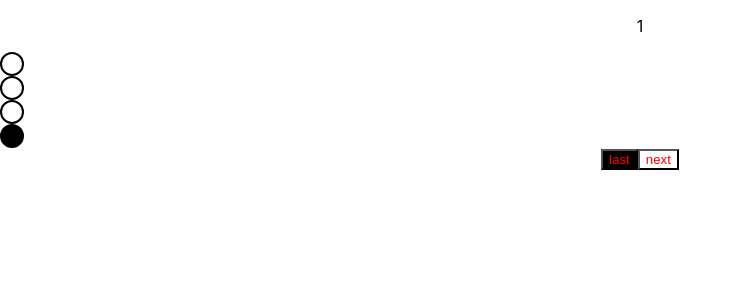
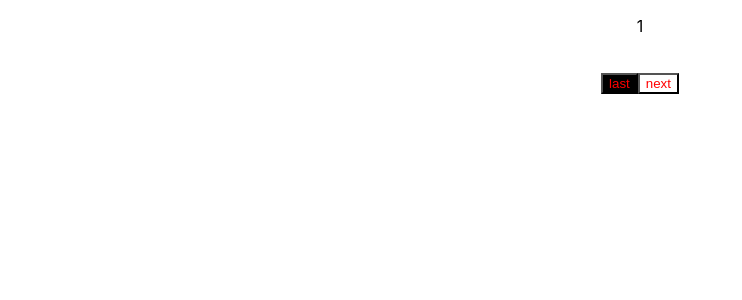
Before and after one commit to CamBrown101/TestGraphQLClient, a React (Create React App) app: page / in a window 1280 px wide. Shown: the top 300 px of the page, without its empty margins (0-742 px from the left). Built offline with nearby package versions, Linux system fonts and the light colour scheme; some icons are missing.

Commit message:
Add styled Icons

```diff
--- a/src/components/Carousel.tsx
+++ b/src/components/Carousel.tsx
@@ -1,5 +1,7 @@
 import React, { useState, useEffect } from 'react';
 import styled from 'styled-components';
+import { Circle } from '@styled-icons/bootstrap/Circle';
+import { CircleFill } from '@styled-icons/bootstrap/CircleFill';
 
 type Props = {
   interval: number;
@@ -31,19 +33,17 @@ const Carousel = ({ interval, numberOfSlides, backgroundColor }: Props) => {
   });
 
   return (
-    <div>
+    <CarouselContainer>
       <p>{slide}</p>
       <div>
-        <Circle />
-        <Circle />
-        <Circle />
-        <SelectedCircle />
+        <Circle className="circle" />
+        <CircleFill className="circle-fill" />
       </div>
       <Buttons onClick={() => previousSlide()}>last</Buttons>
       <Buttons primary="white" onClick={() => nextSlide()}>
         next
       </Buttons>
-    </div>
+    </CarouselContainer>
   );
 };
 
@@ -57,23 +57,14 @@ const Buttons = styled.button<ButtonsProps>`
   background-color: ${(props) =>
     props.primary === 'white' ? 'white' : 'black'};
 `;
-const Circle = styled.div`
-  width: 20px;
-  height: 20px;
-  background-color: rgba(ffff, 1);
-  border: black solid 2px;
-  border-radius: 100px;
+
+const CarouselContainer = styled.div`
+  .circle {
+    width: 20px;
+  }
+  .circle-fill {
+    width: 20px;
+  }
 `;
 
-const SelectedCircle = styled.div`
-  width: 20px;
-  height: 20px;
-  background-color: black;
-  border: black solid 2px;
-  border-radius: 100px;
-`;
-// const CarouselContainer = styled.div`
-//   background-color: ${backgroundColor};
-// `;
-
 export default Carousel;
```
